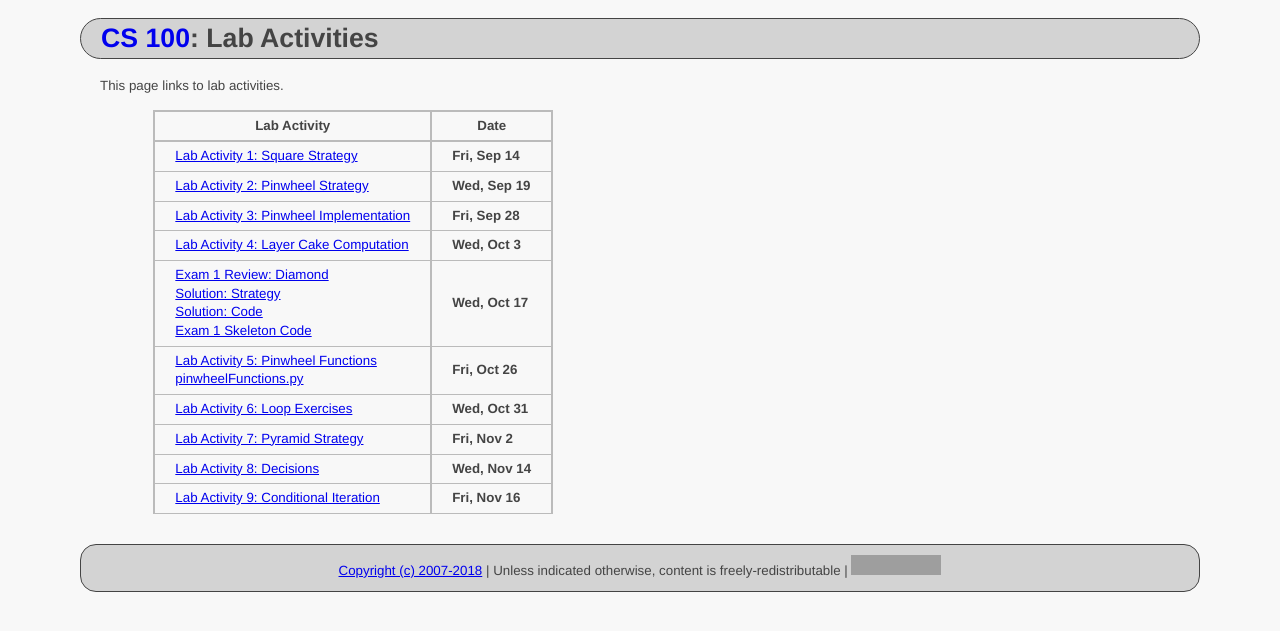
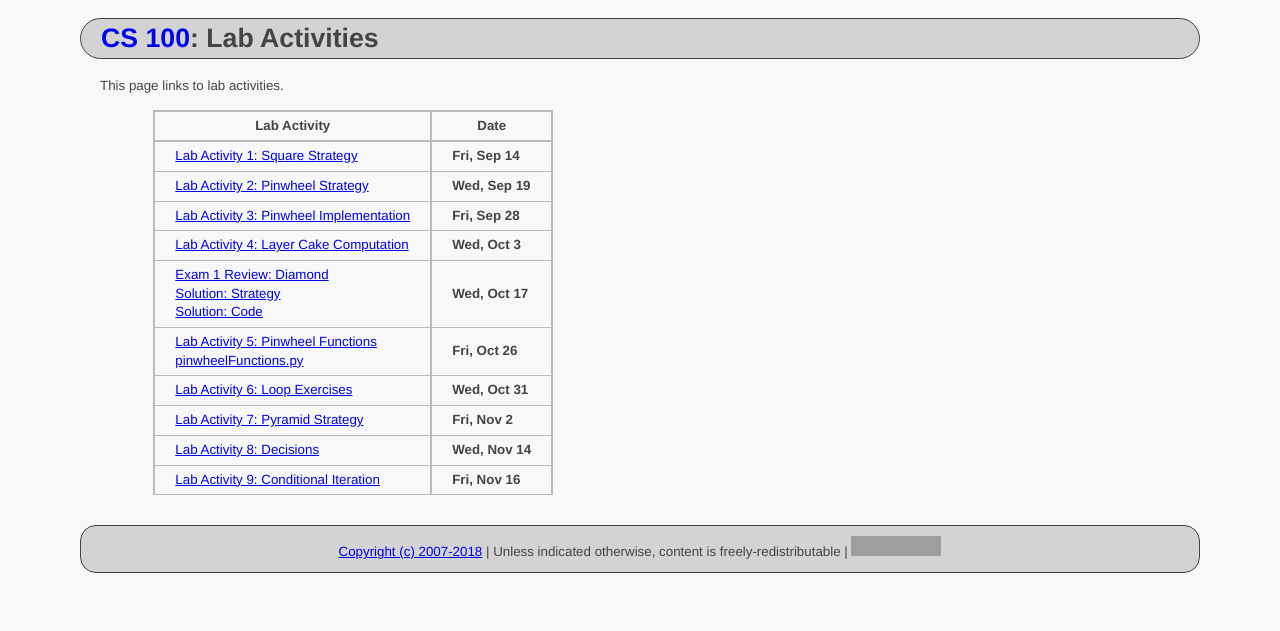
Before and after one commit to ycpcs/cs100-fall2018, a Jekyll site: the page built from labs/index.md, in a window 1280 px wide. Shown: the top 631 px of the page. Built offline with Jekyll 4.4.1, drawn with Linux system fonts in a browser that asks for light colours; grey boxes are pictures that could not be loaded.

Commit message:
updated exam skeleton code links

```diff
--- a/labs/index.md
+++ b/labs/index.md
@@ -13,7 +13,7 @@ This page links to lab activities.
 > [Lab Activity 2: Pinwheel Strategy](CPADS_Lab2.pdf)        | **Wed, Sep 19** |
 > [Lab Activity 3: Pinwheel Implementation](CPADS_Lab3.pdf)  | **Fri, Sep 28** |
 > [Lab Activity 4: Layer Cake Computation](CPADS_Lab4.pdf)   | **Wed, Oct 3**  |
-> [Exam 1 Review: Diamond](CPADS_Exam1Review.pdf) <br> [Solution: Strategy](CPADS_Exam1Review_Strategy.pdf) <br> [Solution: Code](CPADS_Exam1Review_Code.py) <br> [Exam 1 Skeleton Code](src/exam01.py)  | **Wed, Oct 17**   |
+> [Exam 1 Review: Diamond](CPADS_Exam1Review.pdf) <br> [Solution: Strategy](CPADS_Exam1Review_Strategy.pdf) <br> [Solution: Code](CPADS_Exam1Review_Code.py)                             | **Wed, Oct 17**   |
 > [Lab Activity 5: Pinwheel Functions](CPADS_Lab5.pdf) <br /> [pinwheelFunctions.py](src/pinwheelFunctions.py)             | **Fri, Oct 26** |
 > [Lab Activity 6: Loop Exercises](CPADS_Lab6.pdf)           | **Wed, Oct 31** |
 > [Lab Activity 7: Pyramid Strategy](CPADS_Lab7.pdf)         | **Fri, Nov 2** |
```
